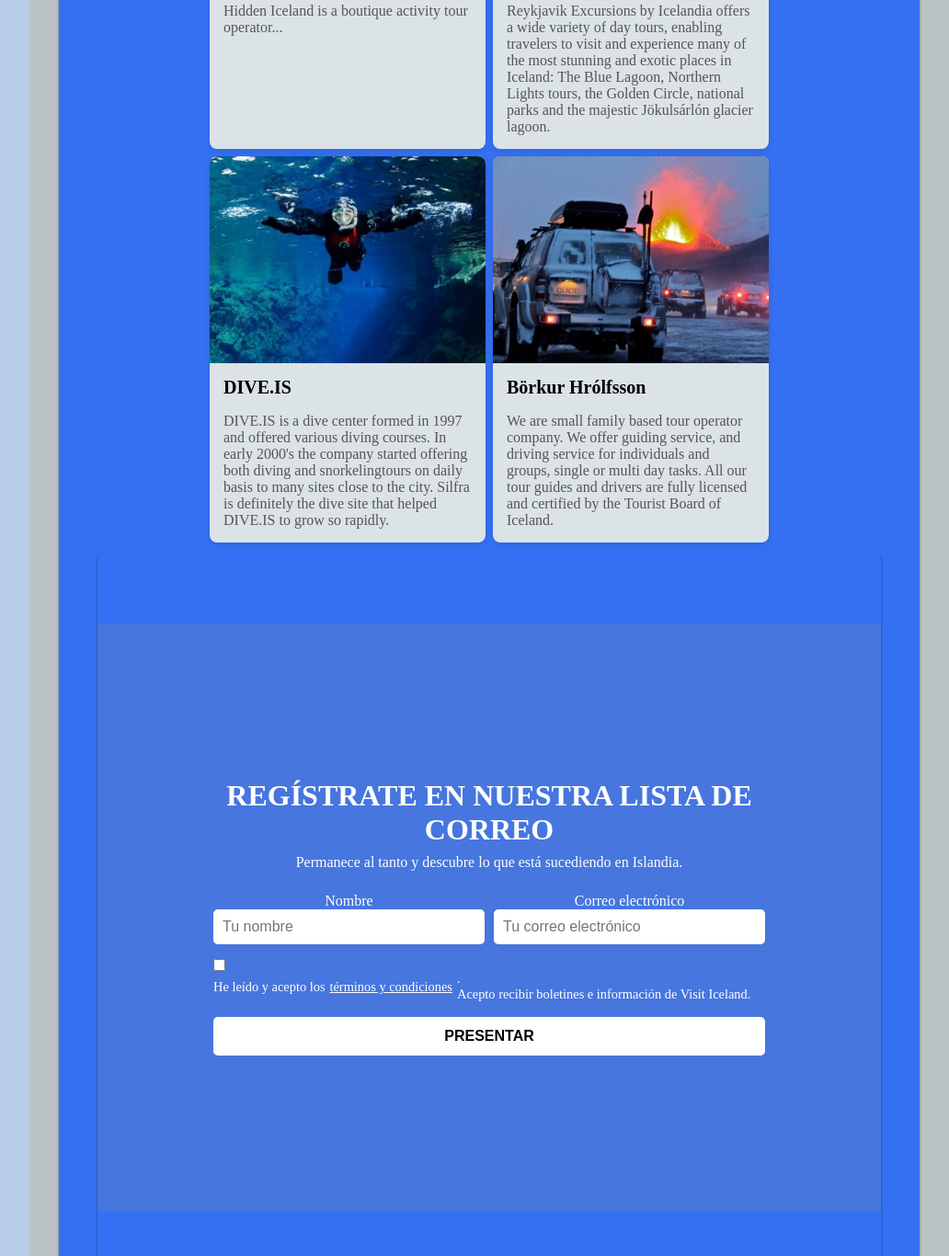
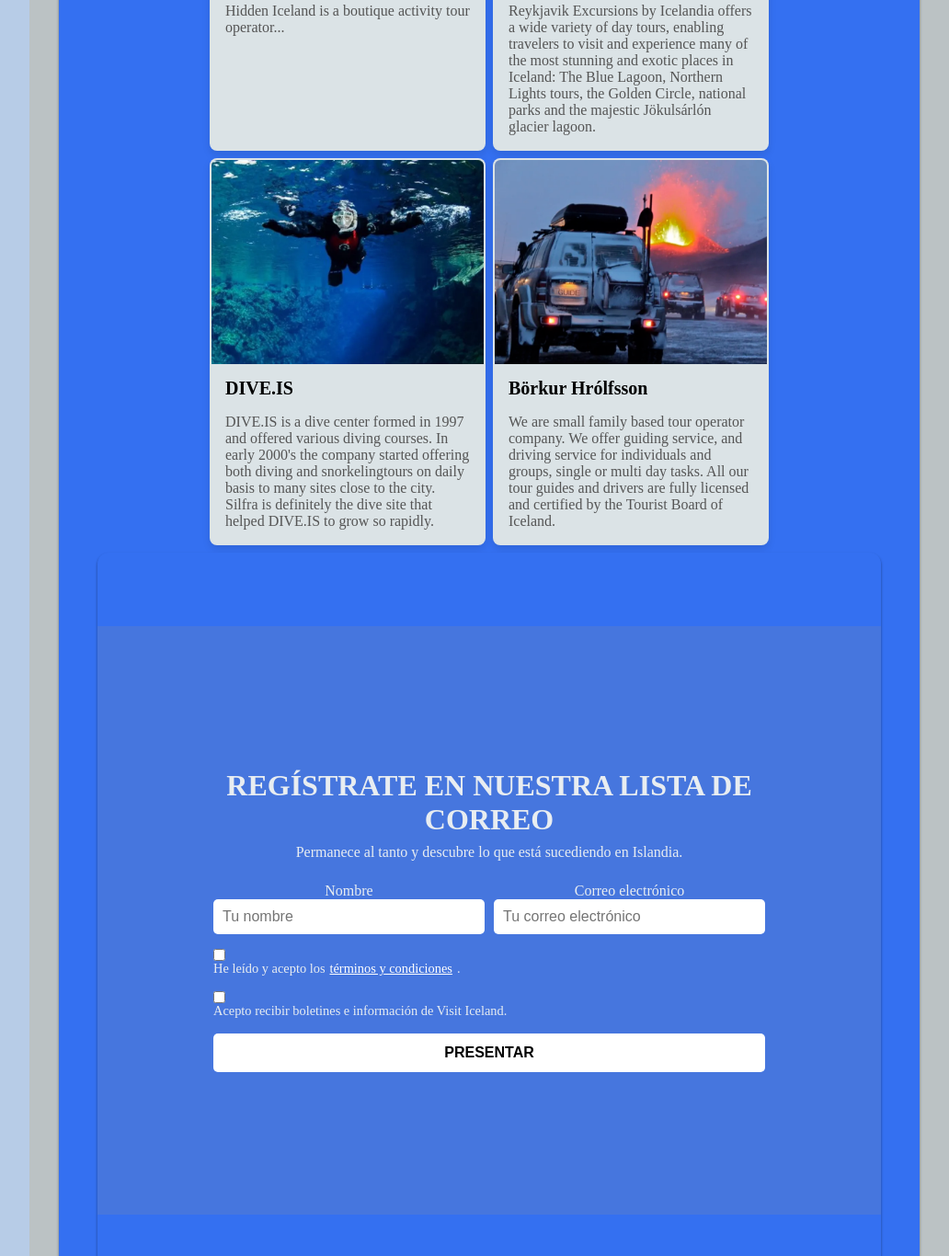
Before and after one commit to D-Rivas/Prueba_css, a plain HTML site: page index.html in a window 1280 px wide. Shown: the part 1868-3234 px from the top of the page at 92% size, without its empty margins (248-1280 px from the left). Drawn offline with Linux system fonts and the light colour scheme.

Commit message:
Modificando el formulario

```diff
--- a/assets/css/style.css
+++ b/assets/css/style.css
@@ -253,20 +253,22 @@ main section .section-title::after {
 
 .What_is_there_to_do-card {
   background-color: #dbe3e6;
-  border-radius: 12px;
   box-shadow: 0 4px 8px rgba(0,0,0,0.1);
   width: 300px;
   overflow: hidden;
   display: flex;
   flex-direction: column;
-  transition: transform 0.3s ease, box-shadow 0.3s ease;
-  box-shadow: 0 2px 6px rgba(0, 0, 0, 0.1);
+  transition: transform 0.3s ease, box-shadow 0.3s ease, background-color 0.3s ease, border 0.3s ease;
   border-radius: 8px;
+  border: 2px solid transparent;
+  cursor: pointer;
 }
 
 .What_is_there_to_do-card:hover {
-  transform: translateY(-5px); /* "salta" hacia arriba */
-  box-shadow: 0 8px 16px rgba(158, 155, 155, 0.2);
+  transform: translateY(-5px);
+  box-shadow: 0 10px 20px rgba(0, 0, 0, 0.2);
+  background-color: #98cfff; /* azul clarito como efecto */
+  border: 2px solid #86e3f0
 
 }
 
@@ -317,7 +319,7 @@ main section .section-title::after {
   .register-container {
     max-width: 600px;
     text-align: center;
-    color: white;
+    color: rgb(232, 237, 241);
   }
 
   /* TITULO */
@@ -602,6 +604,10 @@ footer .copyright .data-copyright {
     margin-top: 12px;
   }
 
+  .label {
+    display: block;
+  }
+
   #contact .card-contact .user-picture {
     width: 60px;
     height: 60px;
--- a/index.html
+++ b/index.html
@@ -228,11 +228,11 @@
                                     </div>
                                     <div class="checkbox-group">
                                         <input type="checkbox" id="terms">
-                                        <label for="terms">
-                                            He leído y acepto los
-                                            <a href="#">términos y condiciones</a>.
-                                            <br>Acepto recibir boletines e información de Visit Iceland.
-                                        </label>
+                                        <label for="terms">He leído y acepto los <a href="#">términos y condiciones</a>.</label>
+                                    </div>
+                                    <div class="checkbox-group">
+                                        <input type="checkbox" id="newsletter">
+                                        <label for="newsletter">Acepto recibir boletines e información de Visit Iceland.</label>
                                     </div>
                                     <button type="submit">PRESENTAR</button>
                                 </form>
```
